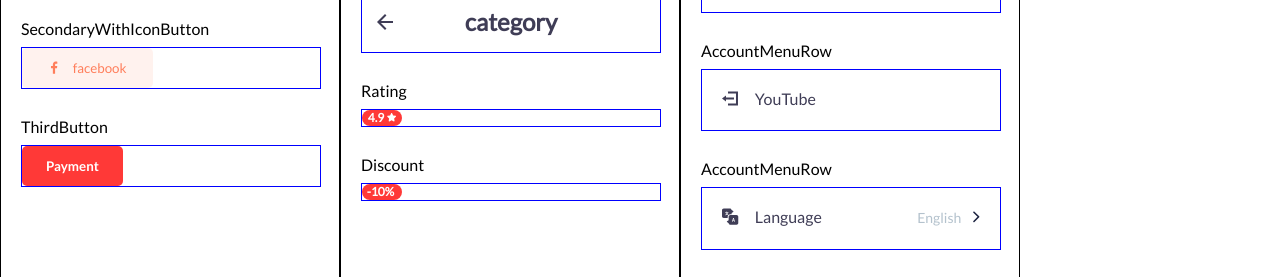
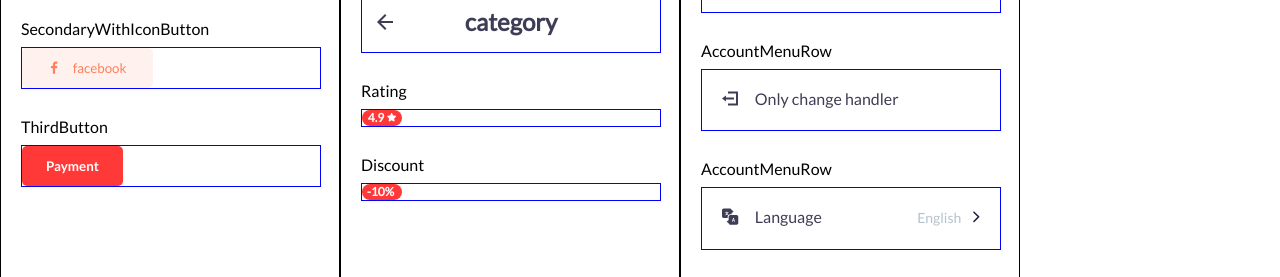
Before and after one commit to SVladikO/depoistu, a React (Create React App) app: page /components in a window 1280 px wide. Shown: the part 662-939 px from the top of the page. Built offline with nearby package versions, Linux system fonts and the light colour scheme.

Commit message:
Fixed bugs

```diff
--- a/public/index.html
+++ b/public/index.html
@@ -60,6 +60,10 @@
         display: block;
       }
 
+      a {
+        text-decoration: auto;
+      }
+
       html, body {
         height: 100%;
         width: 100%;
--- a/src/component/AccountMenuRow/AccountMenuRow.js
+++ b/src/component/AccountMenuRow/AccountMenuRow.js
@@ -1,5 +1,8 @@
 import React from 'react';
-import {Wrapper, Title, LeftContent, RightContent, RightAnchor, CustomLink, Label} from "./AccountMenuRow.style";
+import {Link} from "react-router-dom";
+
+import {Wrapper, Title, LeftContent, RightContent, RightAnchor, Label} from "./AccountMenuRow.style";
+
 import ToggleCheckbox from "../ToggleCheckbox/ToggleCheckbox";
 
 const AccountMenuRow = ({
@@ -27,27 +30,28 @@ const AccountMenuRow = ({
     }
     const renderAsLink = () => {
         return (
-            <CustomLink href={href}>
+            <Link to={href}>
                 <Wrapper>
                     <LeftContent>
                         <Icon/>
                         <Title>{title}</Title>
                     </LeftContent>
+                    <RightContent>
+                        <Label>{label}</Label>
+                        <RightAnchor/>
+                    </RightContent>
                 </Wrapper>
-            </CustomLink>
+            </Link>
         )
     }
     const renderWithHandler = () => {
         return (
-            <Wrapper onChange={() => changeHandler}>
+            <Wrapper onClick={changeHandler}>
                 <LeftContent>
                     <Icon/>
                     <Title>{title}</Title>
                 </LeftContent>
-                <RightContent>
-                    <Label>{label}</Label>
-                    <RightAnchor/>
-                </RightContent>
+
             </Wrapper>
         )
     }
--- a/src/component/AccountMenuRow/AccountMenuRow.style.js
+++ b/src/component/AccountMenuRow/AccountMenuRow.style.js
@@ -1,13 +1,14 @@
 import styled from "styled-components";
 import {THEME} from "../../theme";
-import {Link} from "react-router-dom";
-import {ReactComponent as RightArrow} from "../../icons/right-anchor.svg";
 
 export const Wrapper = styled.div`
   display: flex;
   align-items: center;
   justify-content: space-between;
   padding: 19px 20px 22px 20px;
+  -webkit-user-select: none; /* Safari */
+  -ms-user-select: none; /* IE 10 and IE 11 */
+  user-select: none; /* Standard syntax */
 `;
 export const LeftContent = styled.div`
   display: flex;
@@ -51,6 +52,3 @@ export const Label = styled.div`
   line-height: 17px;
   margin-right: 11.5px;
 `;
-export const CustomLink = styled(Link)`
-  text-decoration: none;
-`;
--- a/src/component/ToggleCheckbox/ToggleCheckbox.js
+++ b/src/component/ToggleCheckbox/ToggleCheckbox.js
@@ -1,10 +1,10 @@
 import React from 'react';
 import {Wrapper, RoundSlider, Input} from "./ToggleCheckbox.style";
 
-const ToggleCheckbox = () => {
+const ToggleCheckbox = ({changeHandler}) => {
     return (
-        <Wrapper>
-            <Input type="checkbox"/>
+        <Wrapper >
+            <Input onChange={changeHandler} type="checkbox"/>
             <RoundSlider/>
         </Wrapper>
     );
--- a/src/page/development/Components.page.jsx
+++ b/src/page/development/Components.page.jsx
@@ -28,11 +28,10 @@ import {ReactComponent as LanguageIcon} from "../../icons/language.svg";
 import {THEME} from "../../theme";
 
 const colors = Object.keys(THEME.COLOR).map(key =>
-    ({title: key, component: <ColorCircle bg={THEME.COLOR[key]}/>, value: THEME.COLOR[key], width: '50px'})
+    ({title: key, component: <ColorCircle key={key} bg={THEME.COLOR[key]}/>, value: THEME.COLOR[key], width: '50px'})
 )
 
 const columns = [
-    // colors,
     [
         {title: 'PrimaryWithIconButton', component: <PrimaryWithIconButton><GoogleIcon/>Google</PrimaryWithIconButton>},
         {title: 'PrimaryWideButton', component: <PrimaryWideButton>Sing in</PrimaryWideButton>},
@@ -61,9 +60,9 @@ const columns = [
         {title: 'CheckBoxWithLabel',
             component: <CheckBoxWithLabel label="By creating an account you agree to our
                                                 Terms of Service and Privacy Policy"/> },
-        {title: 'AccountMenuRow', component: <AccountMenuRow toggleHandler={() => alert('clicked toggle')} toggleStatus={true} icon={LockIcon} title={`Change Password`}/>},
-        {title: 'AccountMenuRow', component: <AccountMenuRow href="https://www.youtube.com" icon={LogOutIcon} title="YouTube"/>},
-        {title: 'AccountMenuRow', component: <AccountMenuRow changeHandler={() => alert('clicked')} icon={LanguageIcon} label="English" title="Language"/>}
+        {title: 'AccountMenuRow', component: <AccountMenuRow  icon={LockIcon} title={`Change Password`} toggleHandler={() => alert('clicked toggle')} toggleStatus={true} />},
+        {title: 'AccountMenuRow', component: <AccountMenuRow  icon={LogOutIcon}  title="Only change handler" changeHandler={() => alert('clicked')} />},
+        {title: 'AccountMenuRow', component: <AccountMenuRow  icon={LanguageIcon}  title="Language"  href="/catalog" label="English" />}
     ]
 ]
 
@@ -73,8 +72,8 @@ function ComponentsPage() {
     const [rowBackround, setRowBackground] = useState(defaultRowColor)
 
     function renderRows(components) {
-        return components.map(c =>
-            <Row bg={rowBackround}>
+        return components.map((c, index) =>
+            <Row bg={rowBackround} key={c.title+index}>
                 {c.title}
                 <Component width={c.width}>{c.component}</Component>
                 {c.value}
@@ -97,8 +96,8 @@ function ComponentsPage() {
                 {renderRows(colors)}
             </Header>
             <Wrapper>
-                {columns.map(components =>
-                    <Column>{renderRows(components)}</Column>)
+                {columns.map((components, index) =>
+                    <Column key={index}>{renderRows(components)}</Column>)
                 }
             </Wrapper>
         </div>
```
